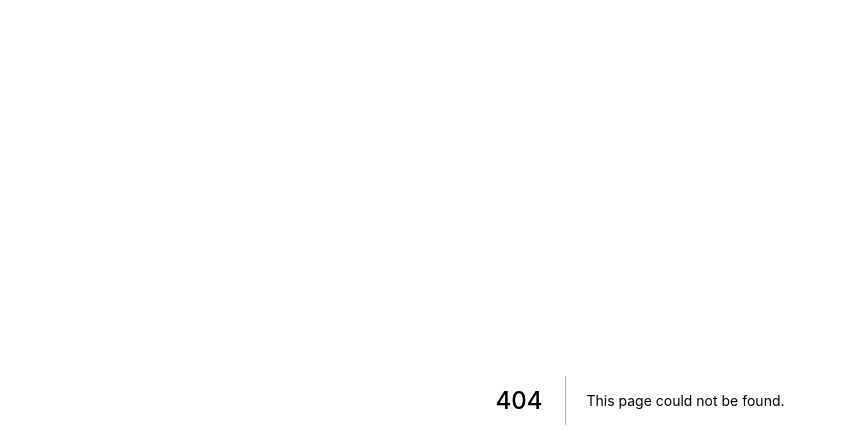
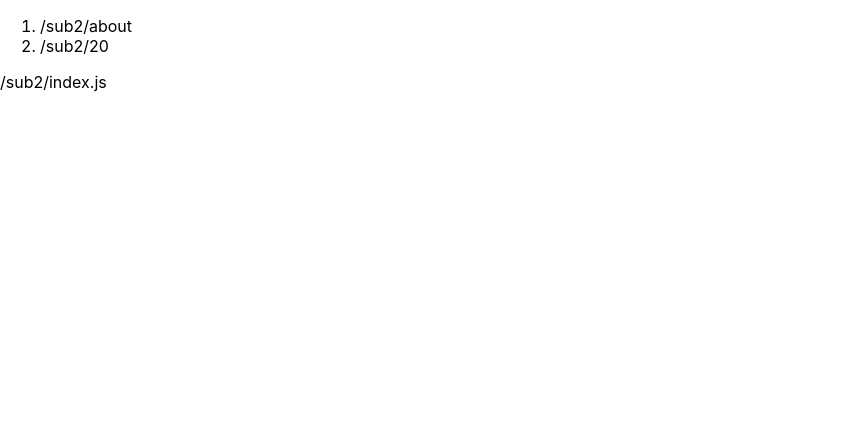
Before and after one commit to ManduTheCat/versel_deploy_test, a Next.js app: page /sub2 in a window 1280 px wide. Before the commit this address had no page. Shown: the top 448 px of the page, without its empty margins (0-846 px from the left). Built offline with nearby package versions, Linux system fonts and the light colour scheme.

Commit message:
route anything

```diff
--- /dev/null
+++ b/pages/sub2/[id].js
@@ -0,0 +1,6 @@
+import { useRouter } from "next/router";
+export default function Topic() {
+  const router = useRouter();
+  const id = router.query.id;
+  return <>/sub2/topic.js {id}</>;
+}
--- /dev/null
+++ b/pages/sub2/about.js
@@ -0,0 +1,3 @@
+export default function About() {
+  return <>/sub2/About.js</>;
+}
--- /dev/null
+++ b/pages/sub2/index.js
@@ -0,0 +1,16 @@
+import Link from "next/link";
+export default function Index() {
+  return (
+    <>
+      <ol>
+        <li>
+          <Link href="/sub2/about">/sub2/about</Link>
+        </li>
+        <li>
+          <Link href="/sub2/20">/sub2/20</Link>
+        </li>
+      </ol>
+      /sub2/index.js
+    </>
+  );
+}
```
